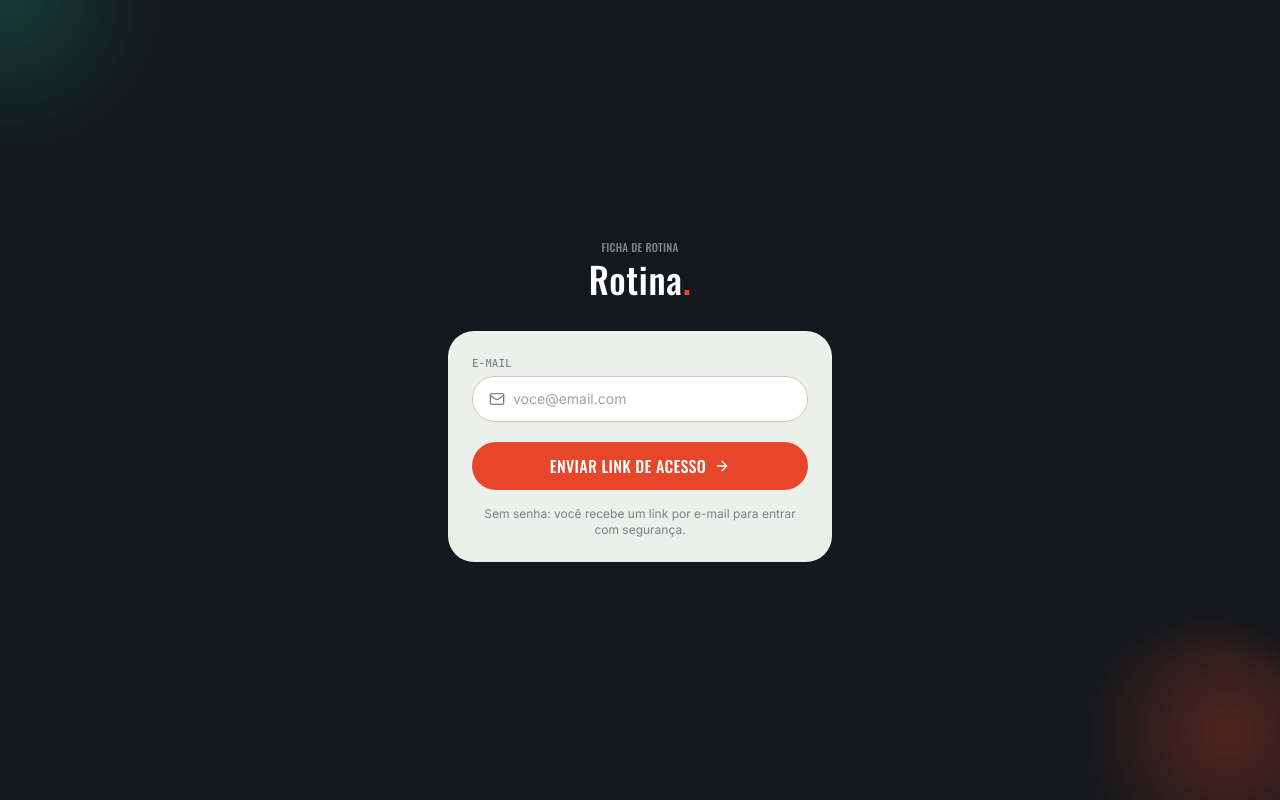
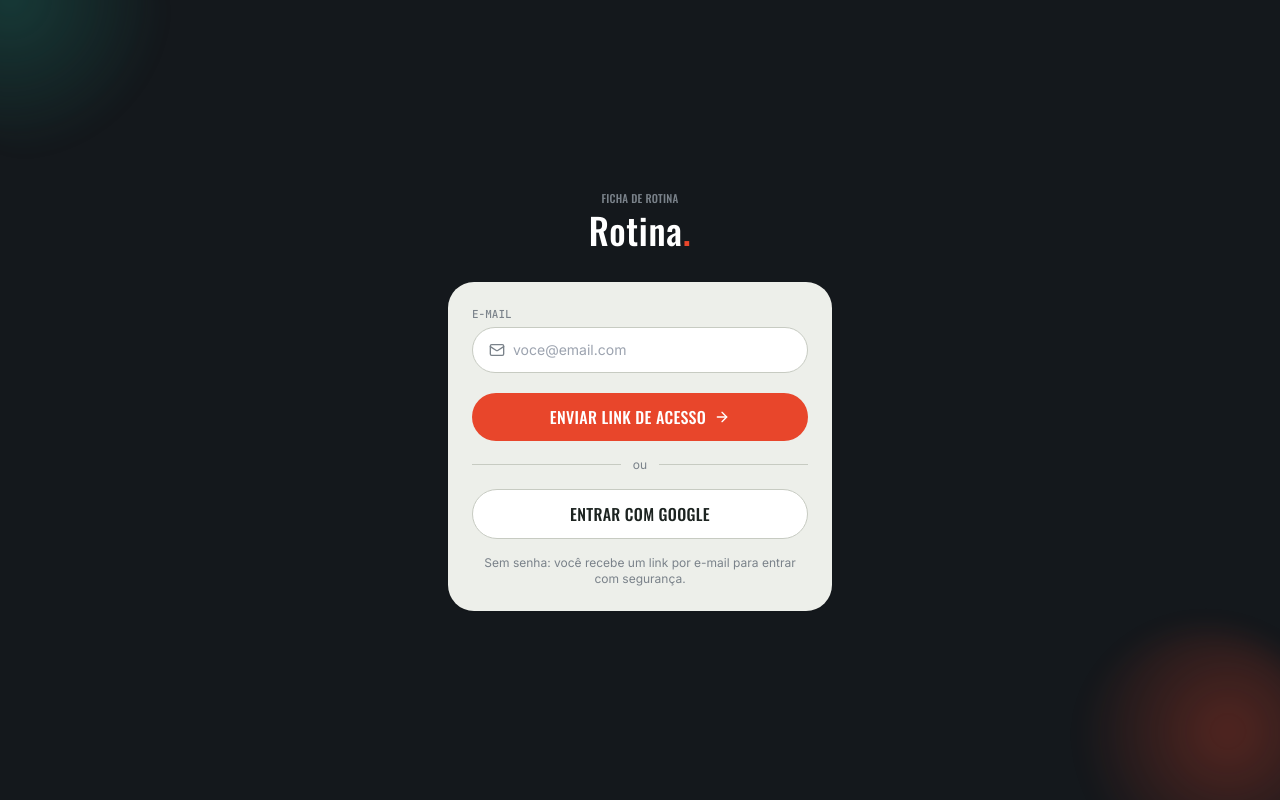
Before and after one commit to guimsegantini-cmd/Rotina, a Next.js app: page /login in a window 1280 px wide. Built offline with nearby package versions, Linux system fonts and the light colour scheme; no server answers.

Commit message:
Update page.js

```diff
--- a/app/login/page.js
+++ b/app/login/page.js
@@ -4,6 +4,7 @@ import { useRouter } from "next/navigation";
 import { Mail, ArrowRight, CheckCircle2 } from "lucide-react";
 import {
   sendSignInLinkToEmail, isSignInWithEmailLink, signInWithEmailLink,
+  GoogleAuthProvider, signInWithRedirect, getRedirectResult,
 } from "firebase/auth";
 import { auth } from "@/lib/firebase";
 import { useAuth } from "@/lib/AuthProvider";
@@ -28,6 +29,7 @@ export default function LoginPage() {
     }
   }, [user, loadingAuth, router]);
 
+  // Conclui login via link de e-mail (quando o usuário volta pelo link recebido)
   useEffect(() => {
     if (typeof window === "undefined") return;
     if (isSignInWithEmailLink(auth, window.location.href)) {
@@ -38,6 +40,18 @@ export default function LoginPage() {
         .then(() => { window.localStorage.removeItem(EMAIL_STORAGE_KEY); router.replace("/"); })
         .catch((err) => { console.error(err); setErro("Não foi possível concluir o login. Peça um novo link."); setCompletando(false); });
     }
+  }, [router]);
+
+  // Conclui login via Google (quando o usuário volta do redirect do Google)
+  useEffect(() => {
+    getRedirectResult(auth)
+      .then((result) => {
+        if (result?.user) router.replace("/");
+      })
+      .catch((err) => {
+        console.error(err);
+        setErro("Não foi possível concluir o login com Google. Tente de novo.");
+      });
   }, [router]);
 
   const enviarLink = async (e) => {
@@ -52,6 +66,16 @@ export default function LoginPage() {
     } catch (err) {
       console.error(err);
       setErro("Não foi possível enviar o link. Confira se o e-mail está correto e tente de novo.");
+    }
+  };
+
+  const entrarComGoogle = async () => {
+    setErro("");
+    try {
+      await signInWithRedirect(auth, new GoogleAuthProvider());
+    } catch (err) {
+      console.error(err);
+      setErro("Não foi possível entrar com Google. Tente de novo.");
     }
   };
 
@@ -77,6 +101,7 @@ export default function LoginPage() {
               <button onClick={() => setEnviado(false)} className="text-xs mt-4 underline" style={{ color: "#7A828A" }}>usar outro e-mail</button>
             </div>
           ) : (
+            <>
               <form onSubmit={enviarLink}>
                 <p className="font-mono text-[11px] mb-1" style={{ color: "#7A828A" }}>E-MAIL</p>
                 <div className="flex items-center gap-2 px-4 py-3 rounded-full mb-1" style={{ background: "#fff", border: "1px solid #C7CBC2" }}>
@@ -89,8 +114,25 @@ export default function LoginPage() {
                 <button type="submit" className="w-full mt-5 py-3 rounded-full font-display uppercase tracking-wide text-white flex items-center justify-center gap-2 btn-press" style={{ background: "#E8462B" }}>
                   Enviar link de acesso <ArrowRight size={16} />
                 </button>
+              </form>
+
+              <div className="flex items-center gap-3 my-4">
+                <div style={{ flex: 1, height: 1, background: "#C7CBC2" }} />
+                <span className="text-xs" style={{ color: "#7A828A" }}>ou</span>
+                <div style={{ flex: 1, height: 1, background: "#C7CBC2" }} />
+              </div>
+
+              <button
+                type="button"
+                onClick={entrarComGoogle}
+                className="w-full py-3 rounded-full font-display uppercase tracking-wide flex items-center justify-center gap-2 btn-press"
+                style={{ background: "#fff", border: "1px solid #C7CBC2", color: "#1C2320" }}
+              >
+                Entrar com Google
+              </button>
+
               <p className="text-xs mt-4 text-center" style={{ color: "#7A828A" }}>Sem senha: você recebe um link por e-mail para entrar com segurança.</p>
-            </form>
+            </>
           )}
         </div>
       </div>
```
Lines whose indentation alone changed are shown as unchanged.
